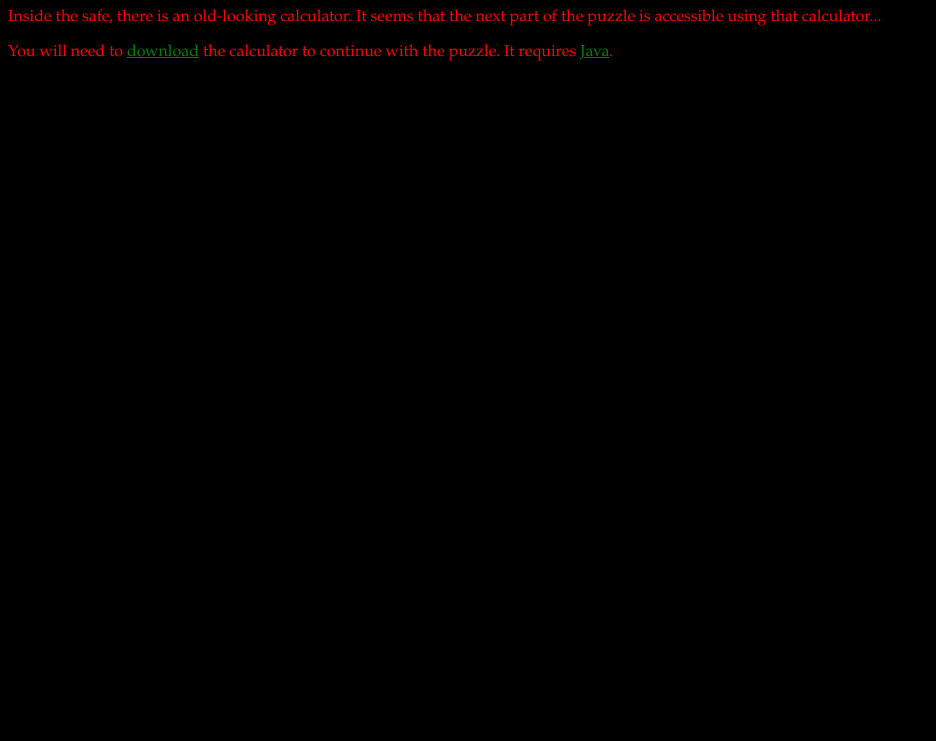
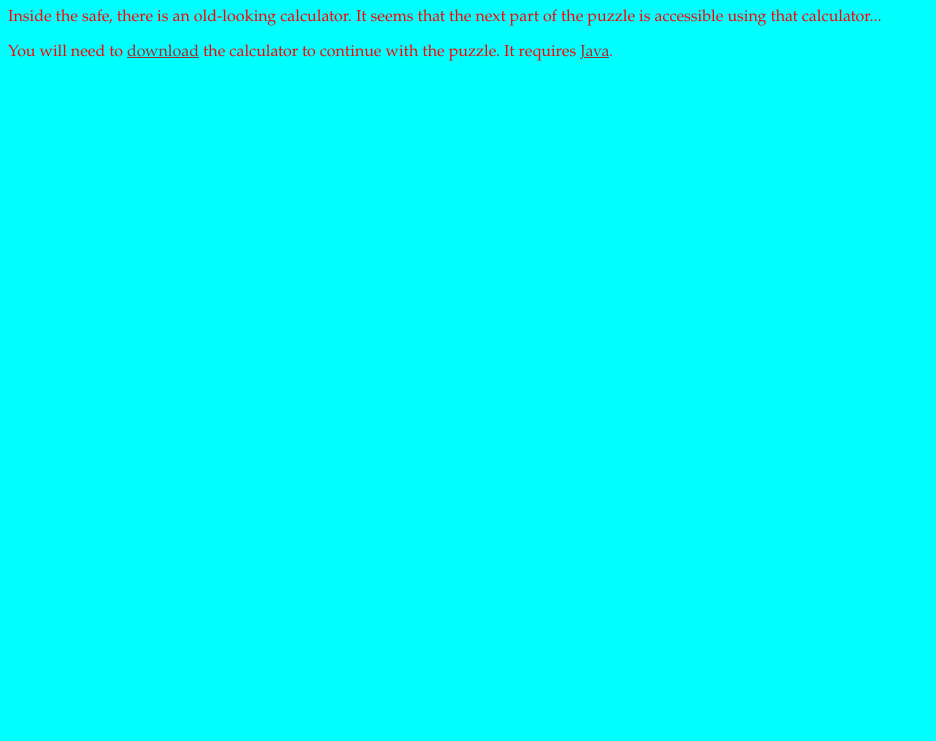
Before and after one commit to JavaPuzzleCalculator/Calculator, a plain HTML site: page index.html in a window 1280 px wide. Shown: the part 59-800 px from the top of the page, without its empty margins (0-936 px from the left). Drawn offline with Linux system fonts and the light colour scheme.

Commit message:
Update index.html

```diff
--- a/index.html
+++ b/index.html
@@ -19,15 +19,15 @@ Cutscene
 
 <style>
   body {
-    background-color: black;
+    background-color: cyan;
     color: red;
     font-family: Garamond;
   }
   a {
-    color: green;
+    color: brown;
   }
   a:hover {
-    color: lime;
+    color: chocolate;
   }
 </style>
 
```
